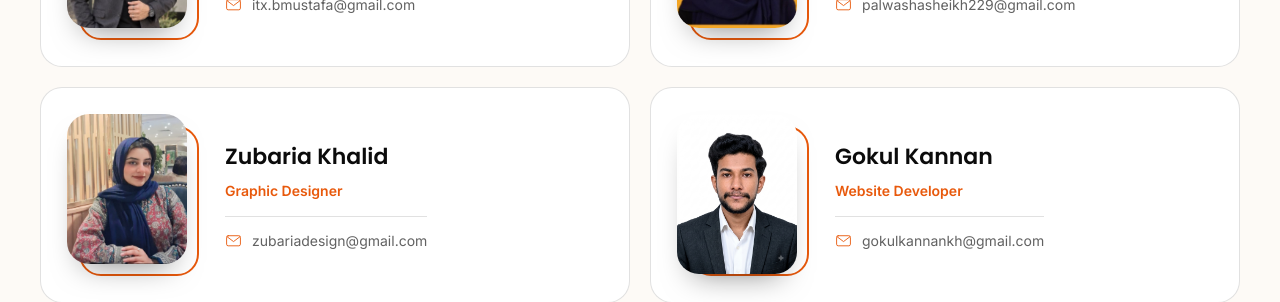
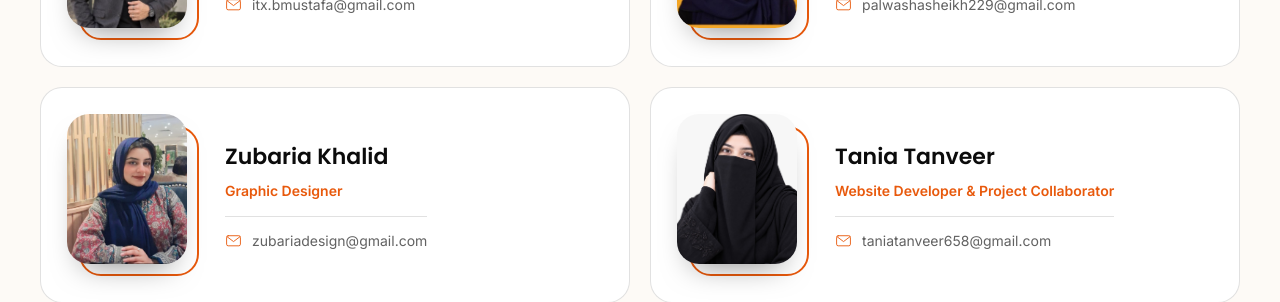
Before and after one commit to Gokul5001/b_creative_company-website, a React (Vite) app: page / in a window 1280 px wide. Shown: the part 2100-2402 px from the top of the page. Built offline with nearby package versions, Linux system fonts and the light colour scheme.

Commit message:
Comment out Gokul Kannan's entry in the team list

```diff
--- a/src/data/site.js
+++ b/src/data/site.js
@@ -224,7 +224,7 @@ export const team = [
   { id: 'bilal-mustafa', name: 'Muhammad Bilal Mustafa', role: 'Application Developer', email: 'itx.bmustafa@gmail.com' },
   { id: 'palwasha', name: 'Palwasha Khan', role: 'Website Developer', email: 'palwashasheikh229@gmail.com' },
   { id: 'zubaria', name: 'Zubaria Khalid', role: 'Graphic Designer', email: 'zubariadesign@gmail.com' },
-  { id: 'gokul', name: 'Gokul Kannan', role: 'Website Developer', email: 'gokulkannankh@gmail.com' },
+  // { id: 'gokul', name: 'Gokul Kannan', role: 'Website Developer', email: 'gokulkannankh@gmail.com' },
   { id: 'tania', name: 'Tania Tanveer', role: 'Website Developer & Project Collaborator', email: 'taniatanveer658@gmail.com' },
   { id: 'himra', name: 'Himra Imran', role: 'Graphic Designer', email: 'himraimran2000@gmail.com' },
   { id: 'nabeela', name: 'Nabeela Jawad', role: 'Social Media Manager', email: 'nabilajawad333@gmail.com' },
```
